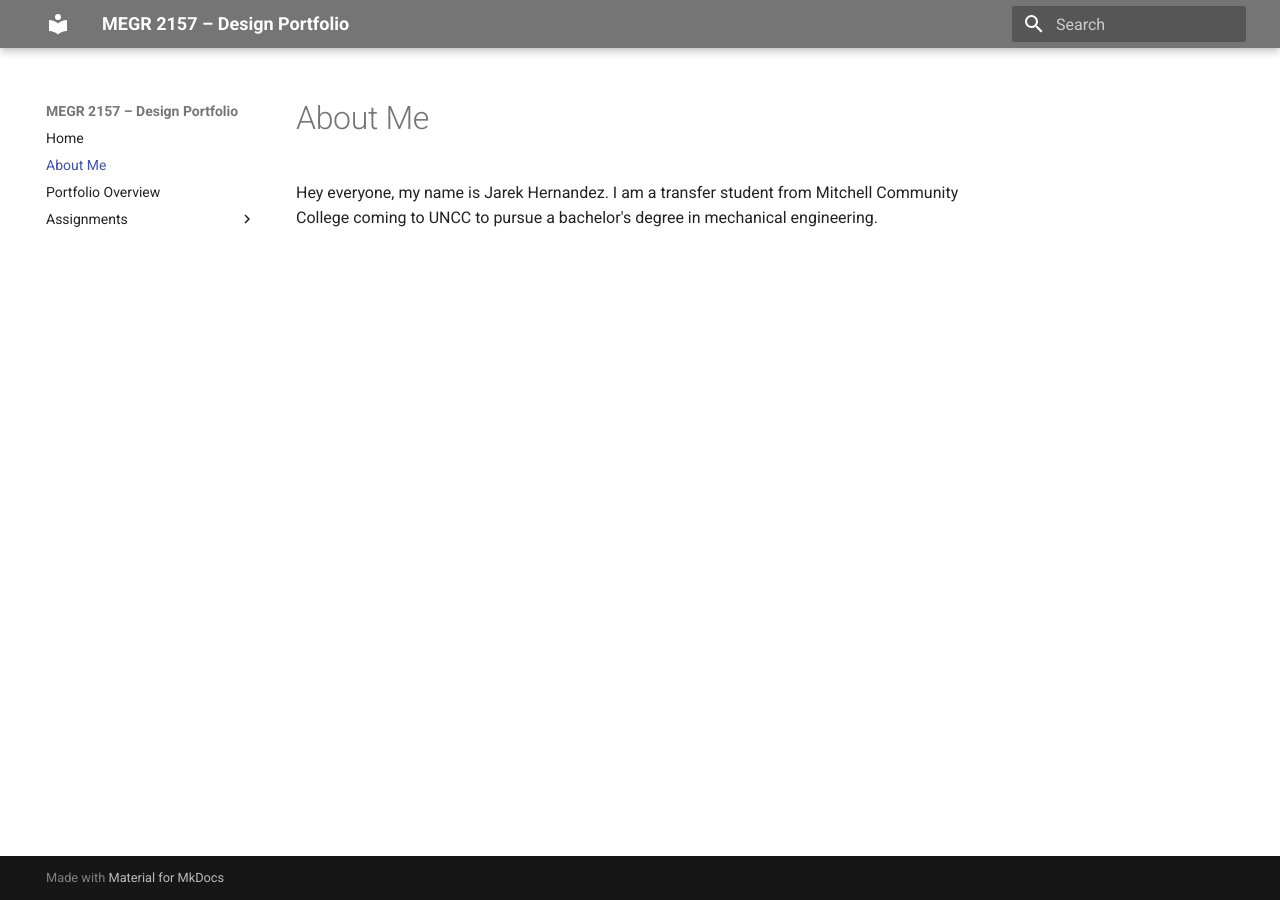
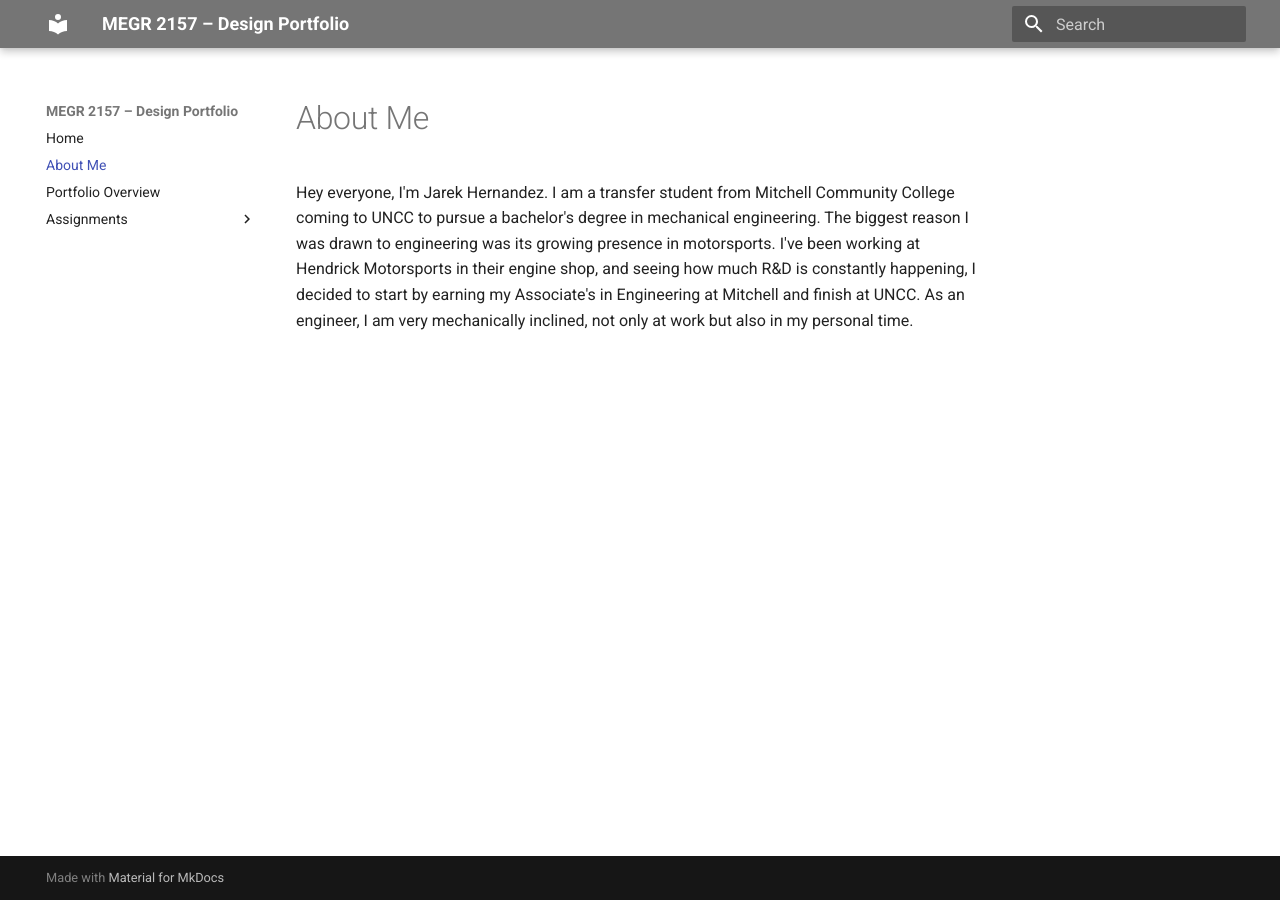
Before and after one commit to JHernPR/MEGR-2157-portfolio, an MkDocs documentation site: the page built from docs/aboutme/index.md, in a window 1280 px wide. Built offline with MkDocs 1.6.1 and Material for MkDocs 9.7.7, drawn with Linux system fonts in a browser that asks for light colours.

Commit message:
Update index.md

```diff
--- a/docs/aboutme/index.md
+++ b/docs/aboutme/index.md
@@ -1,3 +1,3 @@
 #About Me
 
-Hey everyone, my name is Jarek Hernandez. I am a transfer student from Mitchell Community College coming to UNCC to pursue a bachelor's degree in mechanical engineering.
+Hey everyone, I'm Jarek Hernandez. I am a transfer student from Mitchell Community College coming to UNCC to pursue a bachelor's degree in mechanical engineering. The biggest reason I was drawn to engineering was its growing presence in motorsports. I've been working at Hendrick Motorsports in their engine shop, and seeing how much R&D is constantly happening, I decided to start by earning my Associate's in Engineering at Mitchell and finish at UNCC. As an engineer, I am very mechanically inclined, not only at work but also in my personal time.
```
